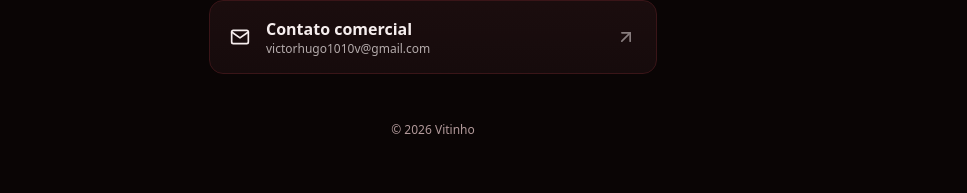
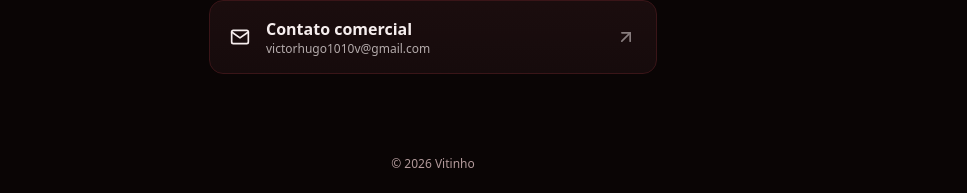
Before and after one commit to devvitinho011-droid/Site-Vitinho, a Next.js app: page / in a window 1280 px wide. Shown: the part 1404-1597 px from the top of the page, without its empty margins (207-1174 px from the left). Built offline with nearby package versions, Linux system fonts and the light colour scheme; no server answers.

Commit message:
Rodapé fixo no pé da página com ano 2026
Co-Authored-By: Claude Opus 5.5 <noreply@anthropic.com>

```diff
--- a/src/app/page.tsx
+++ b/src/app/page.tsx
@@ -28,9 +28,9 @@ export default async function Home() {
       )}
 
       {/* 2. Links */}
-      <section id="links" className="relative min-h-svh flex justify-center px-4 py-8 sm:py-12">
+      <section id="links" className="relative min-h-svh flex flex-col items-center px-4 pt-8 pb-6 sm:pt-12">
         <div className="page-bg" />
-        <div className="w-full max-w-xl flex flex-col items-center animate-rise">
+        <div className="w-full max-w-xl flex-1 flex flex-col items-center animate-rise">
           {profile.banner && (
             <div className="banner">
               {/* eslint-disable-next-line @next/next/no-img-element */}
@@ -78,7 +78,7 @@ export default async function Home() {
             })}
           </ul>
 
-          <footer className="mt-12 text-xs text-[var(--muted)]">© {new Date().getFullYear()} {profile.name}</footer>
+          <footer className="mt-auto pt-12 text-xs text-[var(--muted)]">© 2026 {profile.name}</footer>
         </div>
       </section>
     </main>
```
